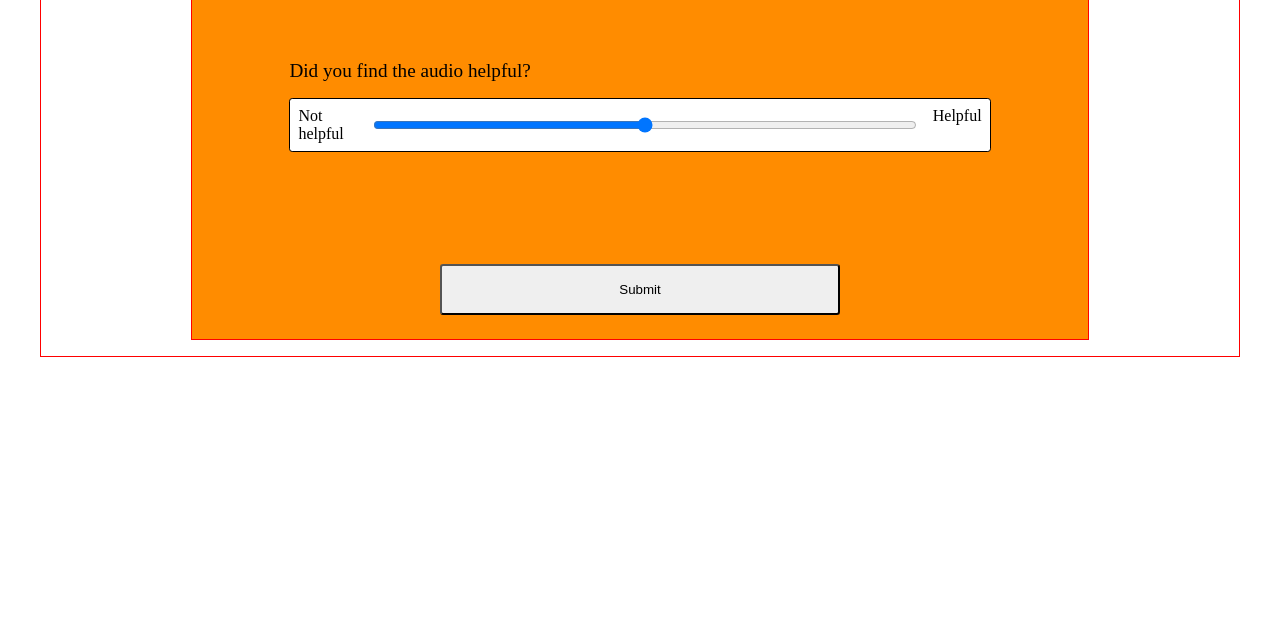
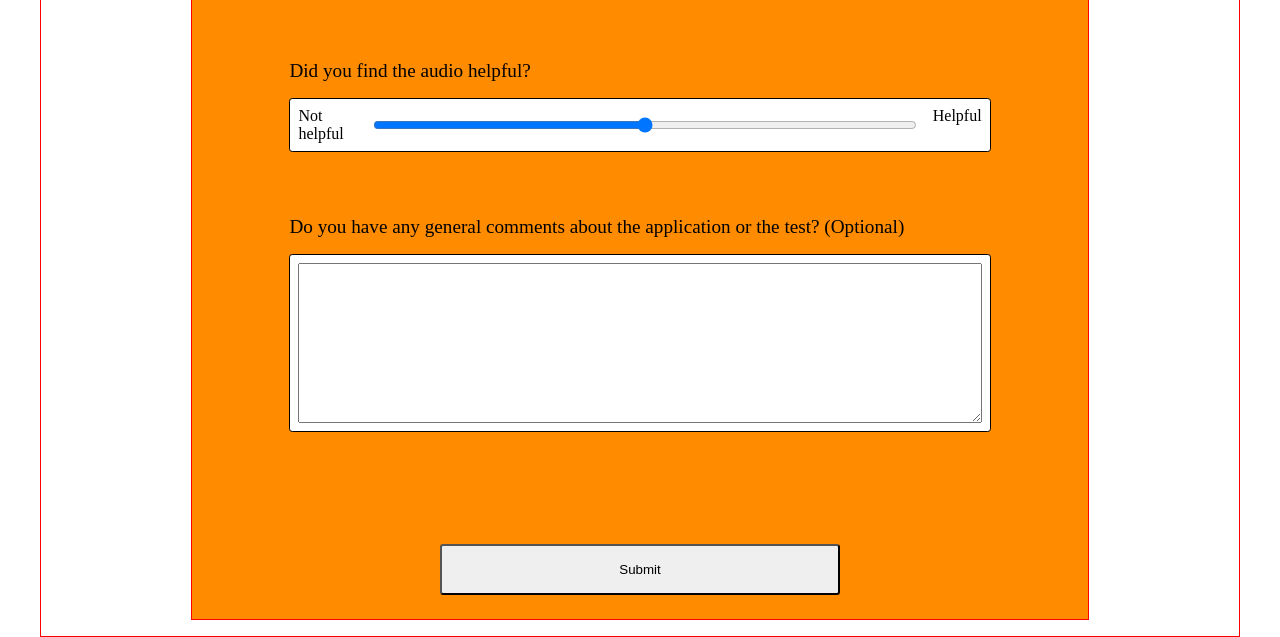
Before and after one commit to c14jonfr/Examensarbete, a PHP site: page /A/Form.php in a window 1280 px wide. Shown: the part 662-1299 px from the top of the page. Before the commit the page ends 1019 px from the top, so only its background shows below. Run offline with PHP 8.4, Linux system fonts and the light colour scheme.

Commit message:
added textarea input in form/questionnaire for users to leave general comments about the application and test

```diff
--- a/A/Form.php
+++ b/A/Form.php
@@ -48,6 +48,10 @@
             <div><div>Not helpful</div><input type="range" name="helpfulness" id="helfulness" min="0" max="10"><div>Helpful</div></div>
         </div>
         <div>
+            <label for="comments">Do you have any general comments about the application or the test? (Optional)</label>
+            <div><textarea name="comments" id="comments" form="form"></textarea></div>
+        </div>
+        <div>
           <input type="hidden" name="taskTimes" id="taskTimes" value="">
         </div>
         <div style="text-align: center;">
--- a/A/Thanks.php
+++ b/A/Thanks.php
@@ -10,6 +10,7 @@
         'effort'    => $_POST['effort'],
         'annoyance'    => $_POST['annoyance'],
         'helpfulness'    => $_POST['helpfulness'],
+        'comments'        => $_POST['comments'],
         'taskTimes' => json_decode($_POST['taskTimes'])
     );
     $array[] = $arr;
--- a/Shared/style.css
+++ b/Shared/style.css
@@ -281,3 +281,9 @@ label{
   font-size: 1.2rem;
   align-self: flex-start;
 }
+
+textarea{
+  width: 100%;
+  height: 10rem;
+  padding: 0.2rem;
+}
```
